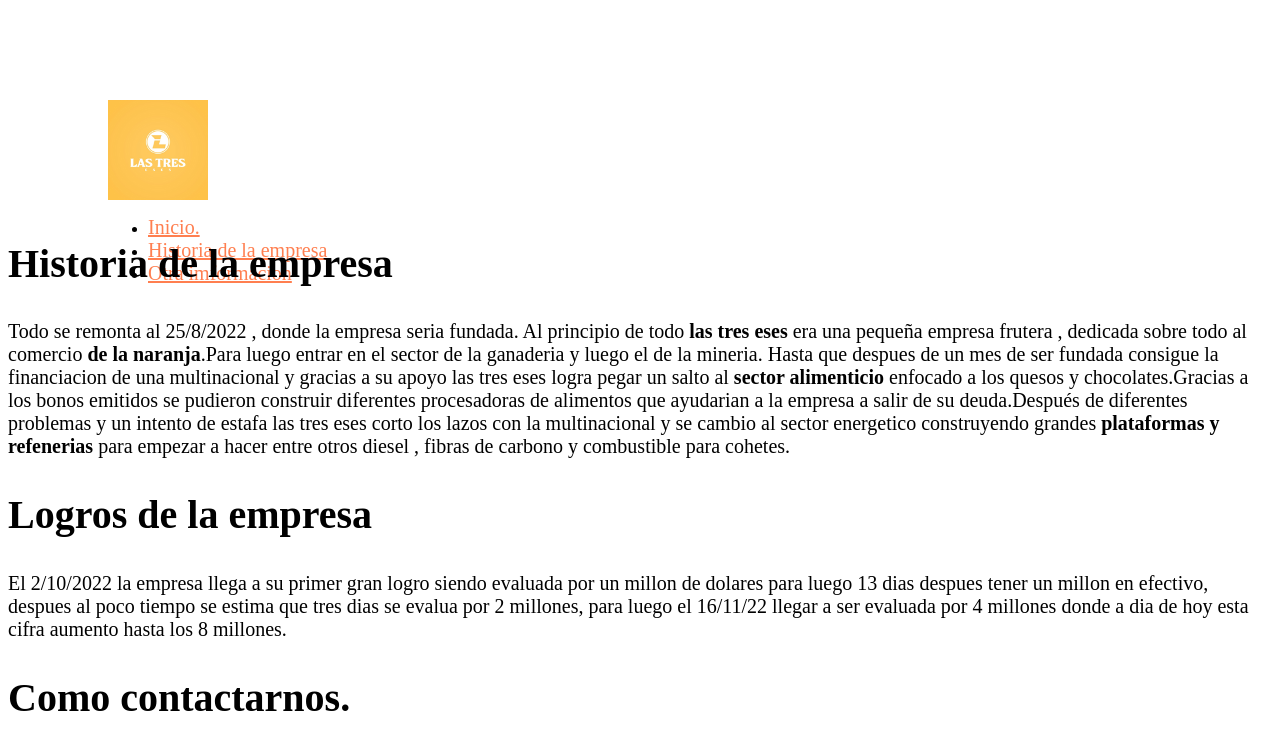
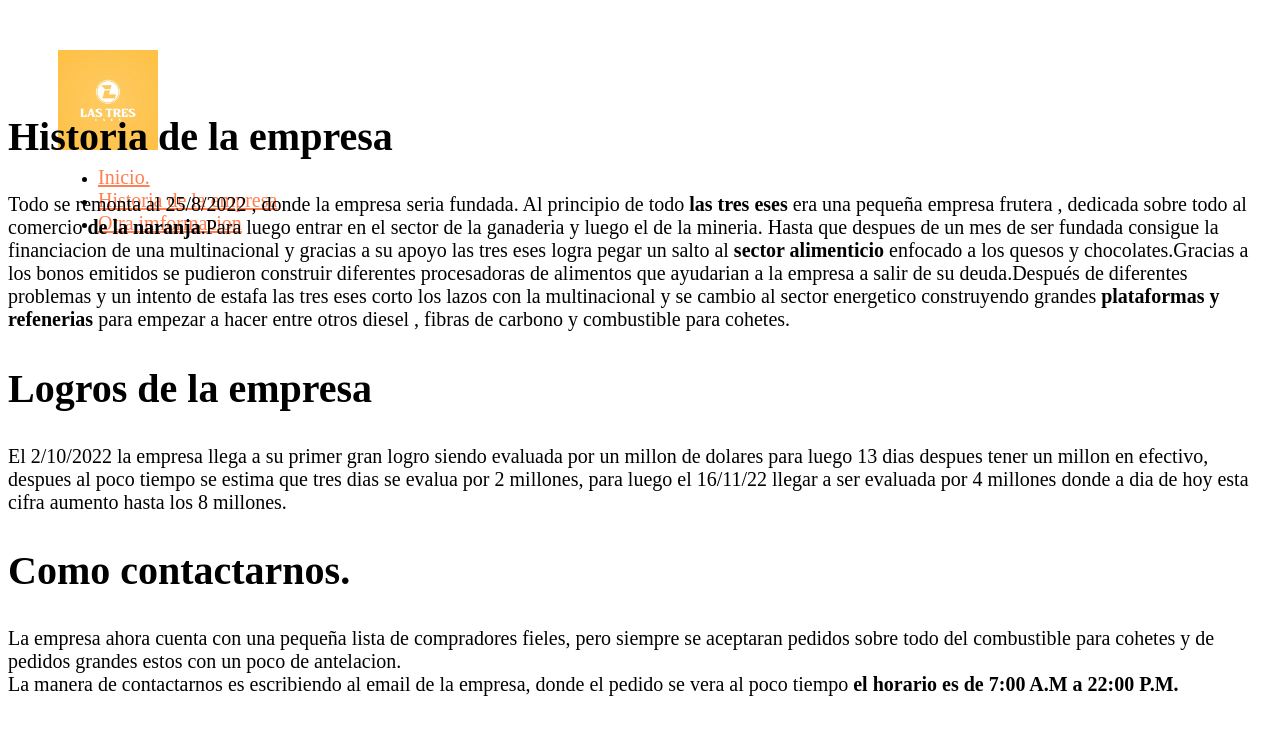
Before and after one commit to Sergisan3/Sergisan3.github.io, a plain HTML site: page sitio web editor.html in a window 1280 px wide. Shown: the top 751 px of the page. Drawn offline with Linux system fonts and the light colour scheme.

Commit message:
prueba 3

```diff
--- a/css/estilos css.css
+++ b/css/estilos css.css
@@ -21,7 +21,7 @@ div {
 }
 header {
     width: 800px;
-    height: 100px;
-    margin: 50px;
-    padding: 20px;
+    height: 50px;
+    margin: 10px;
+    padding: 10px;
 }
```
